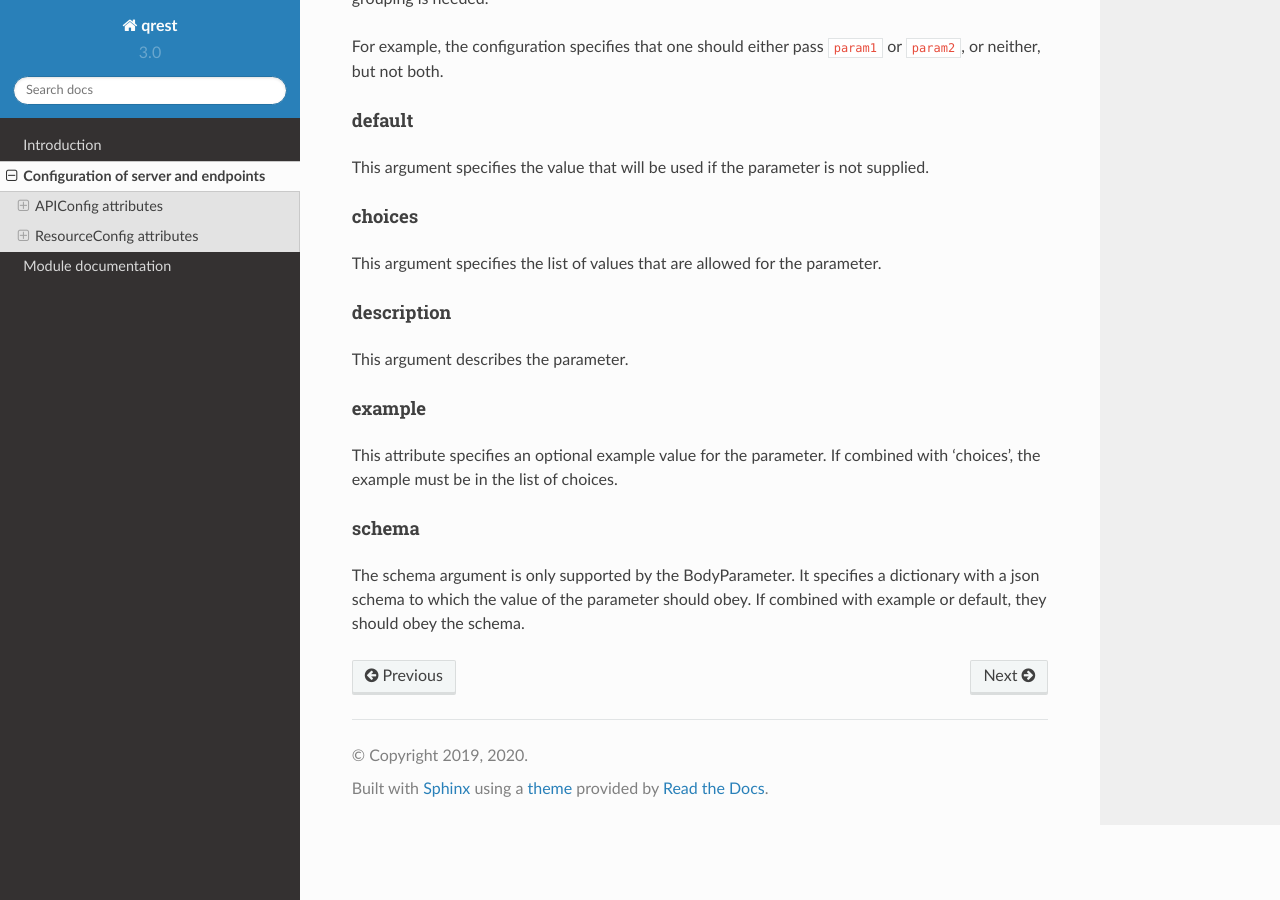
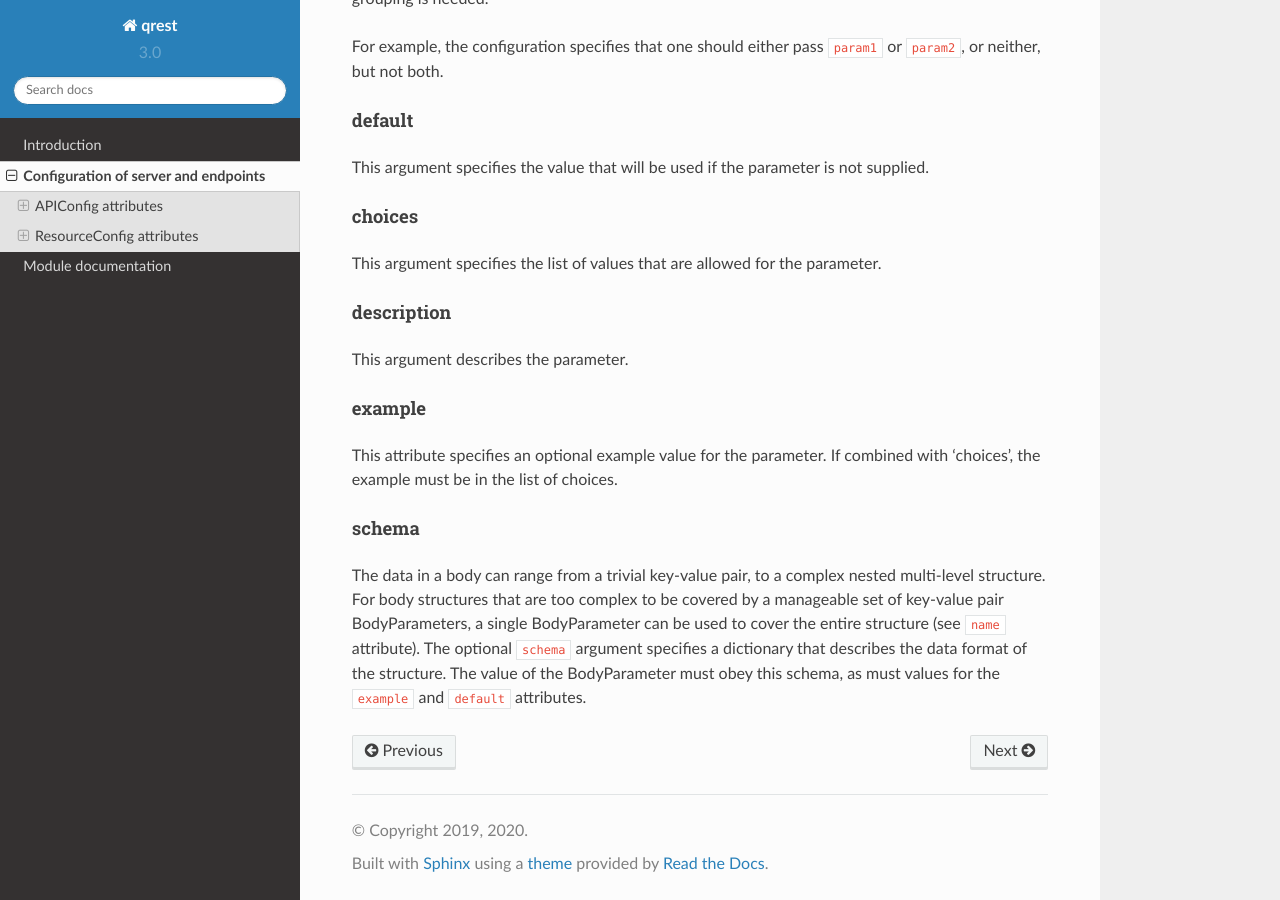
Before and after one commit to tsoenen/qrest, a Sphinx documentation site: the page built from docs/source/configuration.rst, in a window 1280 px wide and 900 px high, scrolled down 7216 px. Built offline with Sphinx 7.4.7 and the Read the Docs theme 2.0.0, drawn with Linux system fonts in a browser that asks for light colours.

Commit message:
Improve documentation

```diff
--- a/docs/source/configuration.rst
+++ b/docs/source/configuration.rst
@@ -381,6 +381,10 @@ with 'choices', the example must be in the list of choices.
 schema
 ------
 
-The schema argument is only supported by the BodyParameter. It specifies a
-dictionary with a json schema to which the value of the parameter should obey.
-If combined with example or default, they should obey the schema.
+The data in a body can range from a trivial key-value pair, to a complex nested
+multi-level structure. For body structures that are too complex to be covered by
+a manageable set of key-value pair BodyParameters, a single BodyParameter can be
+used to cover the entire structure (see ``name`` attribute). The optional ``schema``
+argument specifies a dictionary that describes the data format of the structure.
+The value of the BodyParameter must obey this schema, as must values for the ``example``
+and ``default`` attributes.
```
